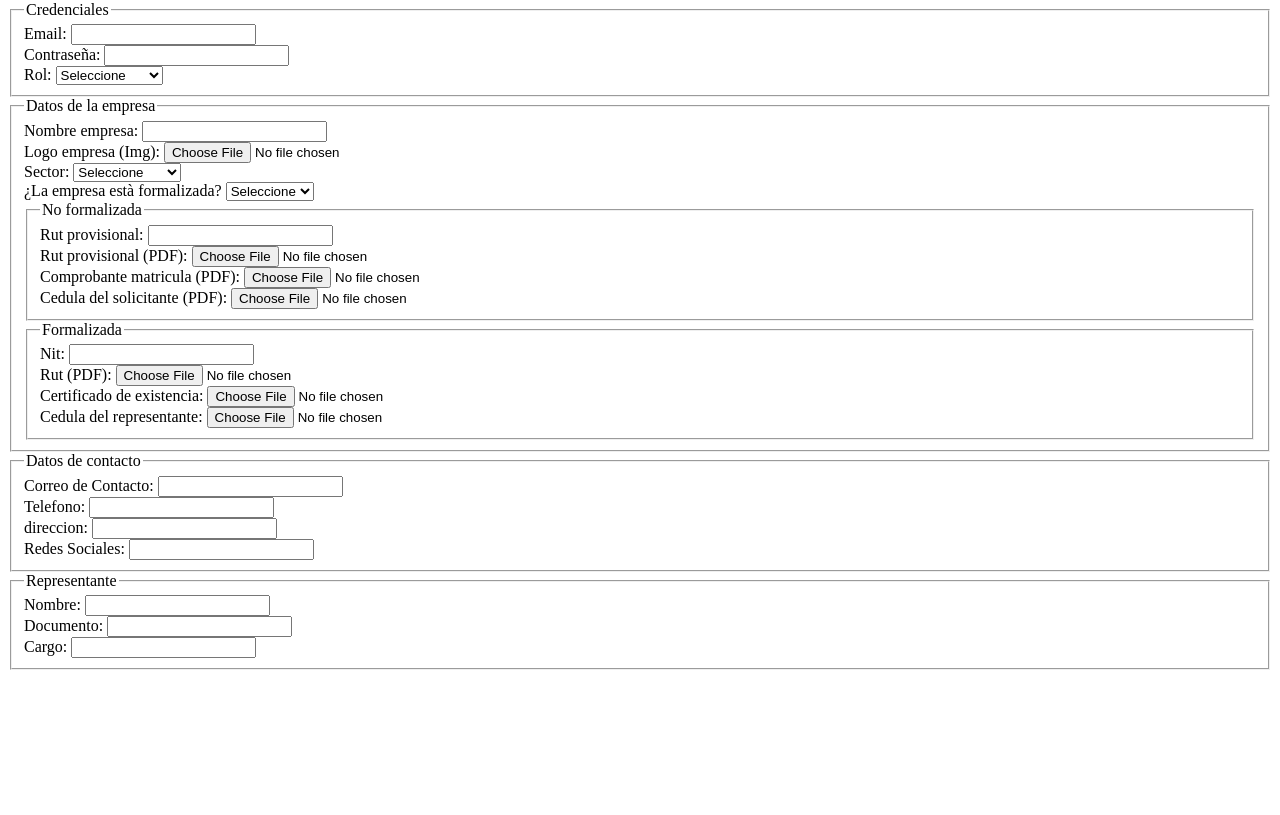
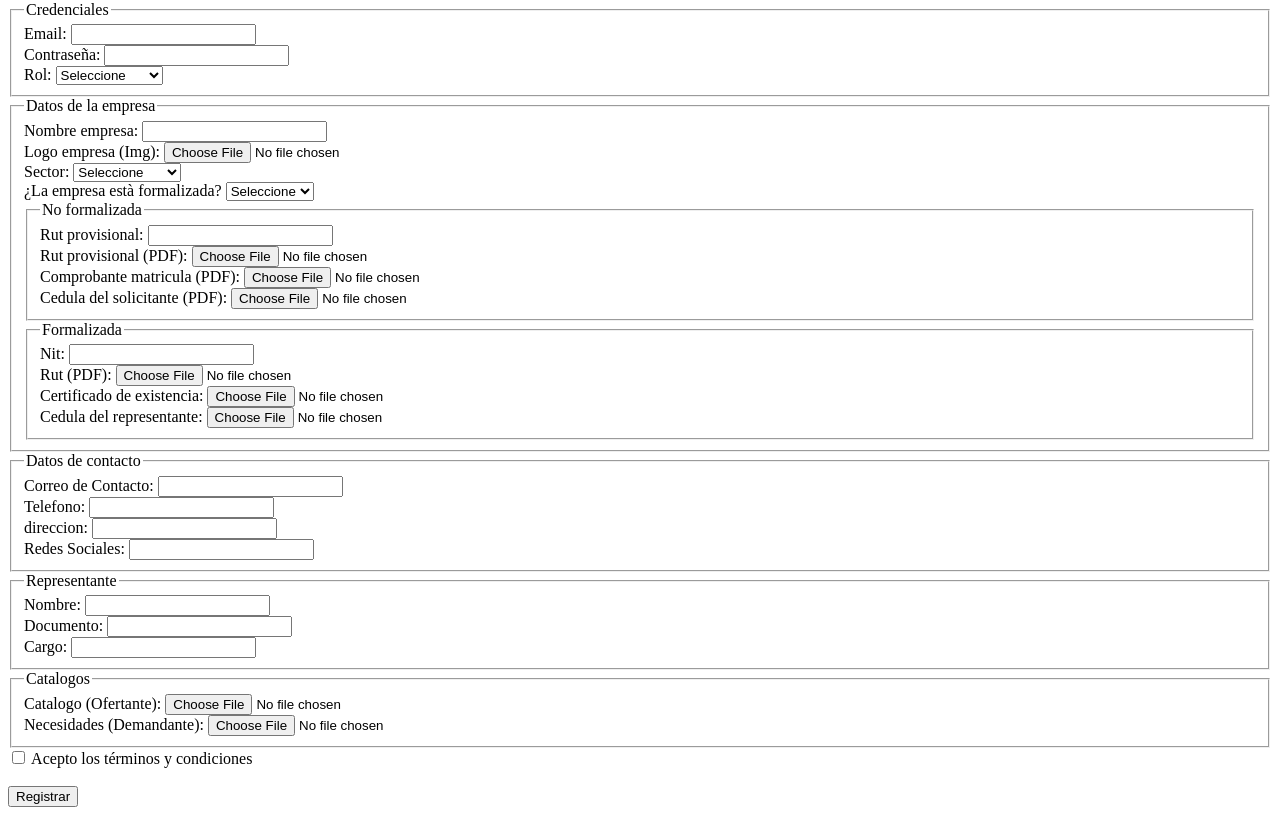
Before and after one commit to faibe1118/rueda-negocios-v2, a plain HTML site: page frontend/pages/registerv2.html in a window 1280 px wide. Shown: the part 79-894 px from the top of the page. Before the commit the page ends 800 px from the top, so only its background shows below. Drawn offline with Linux system fonts and the light colour scheme.

Commit message:
catalogo, terminos y condiciones y boton register

```diff
--- a/frontend/pages/registerv2.html
+++ b/frontend/pages/registerv2.html
@@ -84,13 +84,13 @@
                     <input type="text" name="nit" id="nit"><br>
 
                     <label>Rut (PDF): </label>
-                    <input type="file" name="rutFile" id="rutFile"><br>
+                    <input type="file" name="rutFile" id="rutFile" accept="application/pdf"><br>
 
                     <label>Certificado de existencia: </label>
-                    <input type="file" name="certificadoExistenciaFile" id="certificadoExistenciaFile"><br>
+                    <input type="file" name="certificadoExistenciaFile" id="certificadoExistenciaFile" accept="application/pdf"><br>
 
                     <label>Cedula del representante:</label>
-                    <input type="file" name="cedulaRepresntanteFile" id="cedulaRepresntanteFile"><br>
+                    <input type="file" name="cedulaRepresntanteFile" id="cedulaRepresntanteFile" accept="application/pdf"><br>
                 </fieldset>
             </div>
         </fieldset>
@@ -125,6 +125,23 @@
             <label>Cargo: </label>
             <input type="text" name="cargo" id="cargo">
         </fieldset>
+
+        <fieldset>
+            <legend>Catalogos</legend>
+
+            <label>Catalogo (Ofertante): </label>
+            <input type="file" name="catalogoFile" id="catalogoFile" accept="application/pdf"><br>
+
+            <label>Necesidades (Demandante): </label>
+            <input type="file" name="NecesidadesFile" id="necesidadesFile" accept="application/pdf"><br>
+        </fieldset>
+
+        <label>
+            <input type="checkbox" name="aceptaTerminos" required>
+            Acepto los términos y condiciones
+        </label><br><br>
+
+        <button type="submit">Registrar</button>
     </form>
 </body>
 
```
